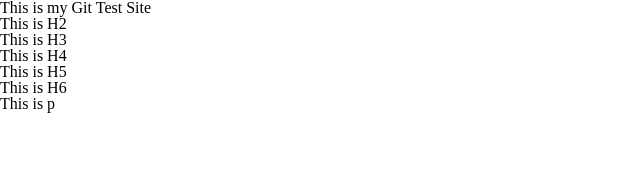
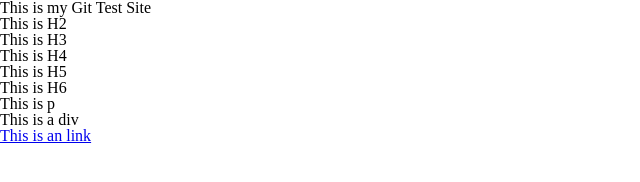
Before and after one commit to GregCrutchlow/git_test, a plain HTML site: page index.html in a window 1280 px wide. Shown: the whole page, without its empty margins (0-640 px from the left). Drawn offline with Linux system fonts and the light colour scheme.

Commit message:
Added more examples within index.html

```diff
--- a/index.html
+++ b/index.html
@@ -19,6 +19,8 @@
 			<h5>This is H5</h5>
 			<h6>This is H6</h6>
 			<p>This is p</p>
+            <div>This is a div</div>
+            <a href="#placeholder">This is an link</a>
 		</main>
 	</body>
 </html>
```
